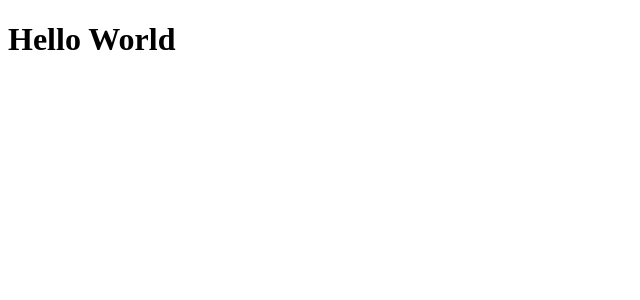
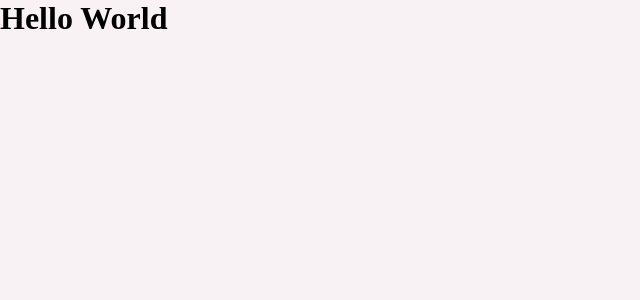
Before and after one commit to guilhermezobel/project-dtmoney, a React (Create React App) app in the folder dtmoney/: page / in a window 1280 px wide. Shown: the top 300 px of the page, without its empty margins (0-640 px from the left). Built offline with nearby package versions, Linux system fonts and the light colour scheme.

Commit message:
Feat: Global Style

```diff
--- a/dtmoney/package.json
+++ b/dtmoney/package.json
@@ -17,6 +17,7 @@
     "@types/node": "^16.11.26",
     "@types/react": "^17.0.43",
     "@types/react-dom": "^17.0.14",
+    "@types/styled-components": "^5.1.24",
     "typescript": "^4.6.3"
   },
   "scripts": {
--- a/dtmoney/public/index.html
+++ b/dtmoney/public/index.html
@@ -3,6 +3,8 @@
   <head>
     <meta charset="utf-8" />
     <meta name="viewport" content="width=device-width, initial-scale=1" />
+
+    <link rel="shortcut icon" href="favicon.png" type="image/png">
 
     <title>dtmoney</title>
   </head>
--- a/dtmoney/src/App.tsx
+++ b/dtmoney/src/App.tsx
@@ -1,7 +1,10 @@
+import { GlobalStyle } from "./styles/global";
+
 export function App() {
   return (
     <div className="App">
       <h1>Hello World</h1>
+      <GlobalStyle />
     </div>
   );
 }
--- /dev/null
+++ b/dtmoney/src/styles/global.ts
@@ -0,0 +1,47 @@
+import { createGlobalStyle } from 'styled-components'
+
+export const GlobalStyle = createGlobalStyle`
+  :root {
+    --background: #f0f2f5;
+    --red: #E52E4D;
+    --blue: #5429cc;
+
+    --blue-light: #6933ff;
+
+    --text-title: #363F5F;
+    --text-body: #969cb3;
+
+    --background: #F9F2F5;
+    --shape: #FFFFFF;
+  }
+
+  * {
+    margin: 0;
+    padding: 0;
+    box-sizing: border-box;
+  }
+
+  html {
+    @media (max-width: 1080px) {
+      font-size: 93.75%; // 15px
+    }
+
+    @media (max-width: 720px) {
+      font-size: 87.5%; // 16px
+    }
+  }
+
+  body {
+    background: var(--background);
+    -webkit-font-smoothing: antialiased;
+  }
+
+  button {
+    cursor: pointer;
+  }
+
+  [disabled] {
+    opacity: 0.6;
+    cursor: not-allowed;
+  }
+`
```
Also changed, not shown: 1 other file (tests, documents, lock files or other folders).
